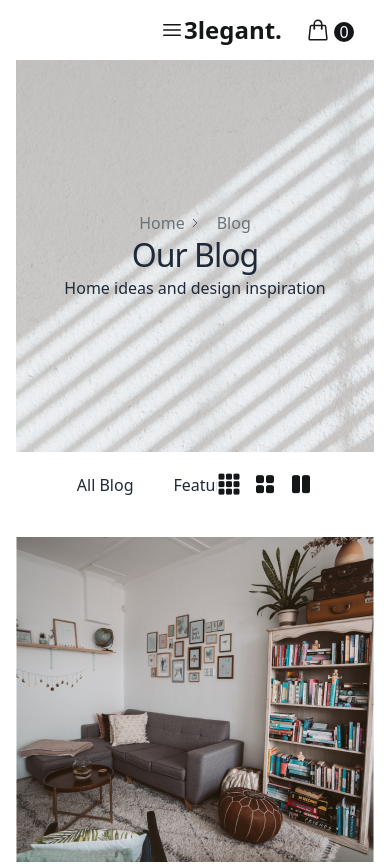
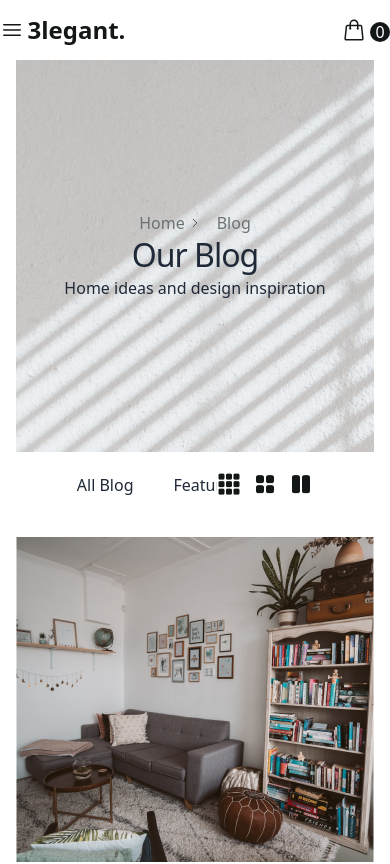
Before and after one commit to HomamAlyaghshi/Furnishify, a React (Create React App) app: page /blogpage in a window 390 px wide. Shown: the top 864 px of the page. Built offline with nearby package versions, Linux system fonts and the light colour scheme.

Commit message:
Flyout edit

```diff
--- a/src/card/NavBar.js
+++ b/src/card/NavBar.js
@@ -27,7 +27,7 @@ const NavBar = () => {
   };
 
   return (
-    <div className="h-[60px] px-[160px] py-[16px] flex justify-between items-center">
+    <div className="h-[60px] md:px-[160px] md:py-[16px] flex justify-between items-center">
       <div className="md:hidden flex items-center ">
         <button onClick={toggleMenu}>
           <Bars3Icon className="w-6 h-6 text-blackButton" />
--- a/src/components/HomePage.js
+++ b/src/components/HomePage.js
@@ -11,7 +11,7 @@ import Footer from "../card/Footer";
 import NotificationBar from "../card/NotificationBar";
 const HomePage = () => {
   return (
-    <div className="w-full h-full  overflow-x-hidden overflow-y-hidden">
+    <div className="w-full h-full">
       <NotificationBar />
       <NavBar />
       <Slider />
```
